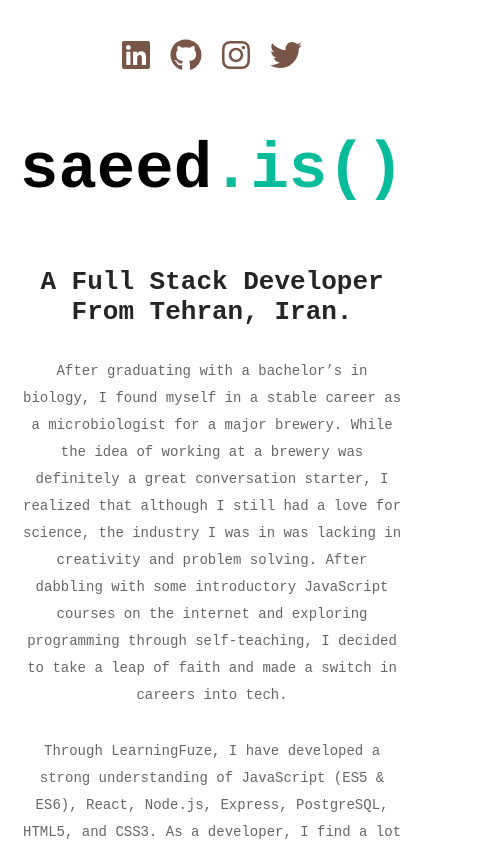
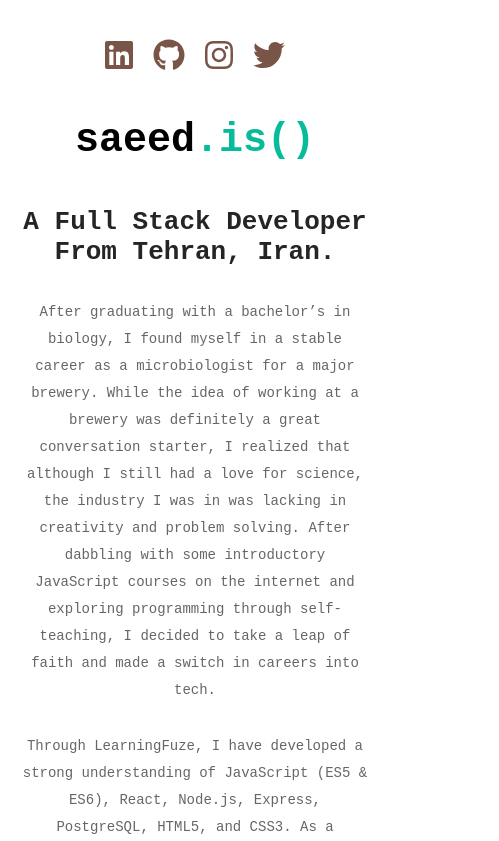
Before and after one commit to saeedeyvazy/portfolio, a React (Create React App) app: page / in a window 390 px wide. Shown: the part 1206-2047 px from the top of the page, 499 px wide, since content can reach past the window. Built offline with nearby package versions, Linux system fonts and the light colour scheme.

Commit message:
FIX responsivness to 768px size

```diff
--- a/src/components/ProjectCard/index.jsx
+++ b/src/components/ProjectCard/index.jsx
@@ -1,6 +1,7 @@
 import React from "react"
 import { useState } from "react"
 import styled from "styled-components"
+import { deviceSize } from "../../constants/device.size"
 
 const ImageContainer = styled.div`
   display: flex;
@@ -39,6 +40,11 @@ const Container = styled.div`
   display: flex;
   justify-content: center;
   align-items: center;
+  flex-wrap: wrap;
+  @media screen and (max-width: ${deviceSize.mobile}px) {
+    flex-direction: column;
+    align-items: center;
+  }
 `
 
 const ProjectDesc = styled.div`
@@ -53,6 +59,16 @@ const ProjectDesc = styled.div`
   span {
     font-size: 1rem;
     color: #504e4e;
+  }
+  @media screen and (max-width: ${deviceSize.mobile}px) {
+    text-align: center;
+    strong {
+      font-size: 2rem;
+      font-weight: 400;
+    }
+    span {
+      font-size: 0.5rem;
+    }
   }
 `
 
--- a/src/components/SectionTitle/index.jsx
+++ b/src/components/SectionTitle/index.jsx
@@ -1,10 +1,15 @@
 import React from "react"
 import styled from "styled-components"
 import { color } from "../../constants/color"
+import { deviceSize } from "../../constants/device.size"
 
 const Title = styled.h1`
-  font-size: 4rem;
+  font-size: 3rem;
   font-weight: 700;
+  @media screen and (max-width: ${deviceSize.mobile}px) {
+    font-size: 2.5rem;
+    font-weight: 600;
+  }
 `
 const Func = styled.span`
   color: ${color.PRIMARY_COLOR};
--- a/src/pages/HomePage/Project.jsx
+++ b/src/pages/HomePage/Project.jsx
@@ -37,8 +37,9 @@ const TabContainer = styled.div`
   display: flex;
   justify-content: space-between;
   align-items: center;
-  width: fit-content;
+  /* width: fit-content; */
   flex: 0.1;
+  flex-wrap: wrap;
 `
 
 const Tab = styled.div`
```
